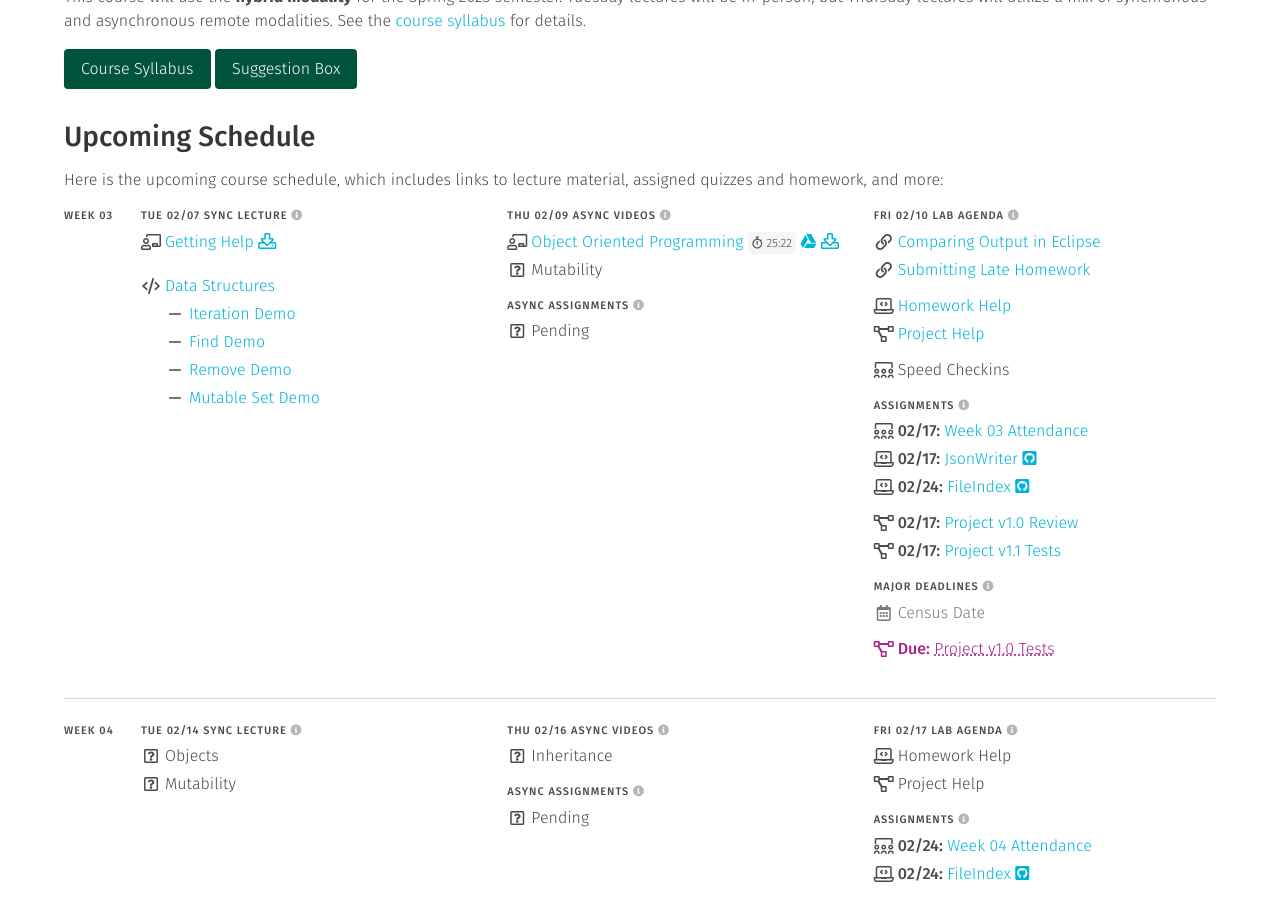
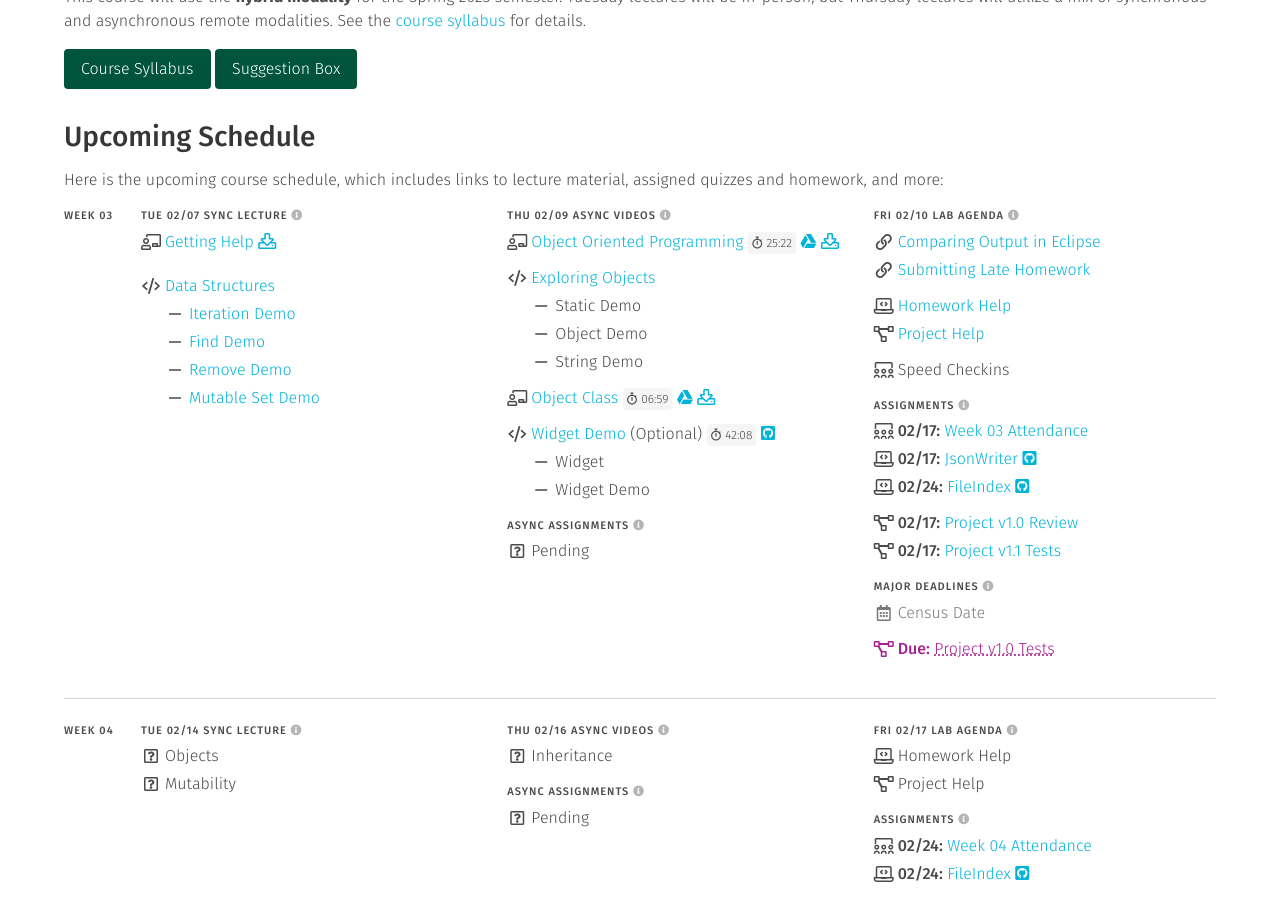
Before and after one commit to usf-cs272-spring2023/usf-cs272-spring2023.github.io, a Jekyll site: the page built from index.md, in a window 1280 px wide and 900 px high, scrolled down 465 px. Built offline with Jekyll 4.4.1, drawn with Linux system fonts in a browser that asks for light colours.

Commit message:
Updating week 3 asynchronous agenda

```diff
--- a/_data/schedule.yml
+++ b/_data/schedule.yml
@@ -317,7 +317,42 @@ weeks:
               - file: 'lectures'
                 name: 'oop'
 
-              - text: 'Mutability'
+              - text: 'Exploring Objects'
+                icon: 'code'
+                href: 'https://github.com/usf-cs272-spring2023/cs272-lectures/tree/main/ExploringObjects'
+                type: 'pt-2'
+
+              - text: 'Static Demo'
+                icon: 'indented'
+                type: 'push'
+
+              - text: 'Object Demo'
+                icon: 'indented'
+                type: 'push'
+
+              - text: 'String Demo'
+                icon: 'indented'
+                type: 'push'
+
+              - file: 'lectures'
+                name: 'object'
+                type: 'pt-2'
+
+              - text: 'Widget Demo'
+                icon: 'code'
+                time: '42:08'
+                href: 'https://usfca.hosted.panopto.com/Panopto/Pages/Viewer.aspx?id=de154268-48b5-43aa-ae4c-afa2012c8843'
+                repo: 'cs272-lectures/tree/main/ExploringObjects'
+                html: ' (Optional)'
+                type: 'pt-2'
+
+              - text: 'Widget'
+                icon: 'indented'
+                type: 'push'
+
+              - text: 'Widget Demo'
+                icon: 'indented'
+                type: 'push'
 
           - <<: *participation
             items:
```
